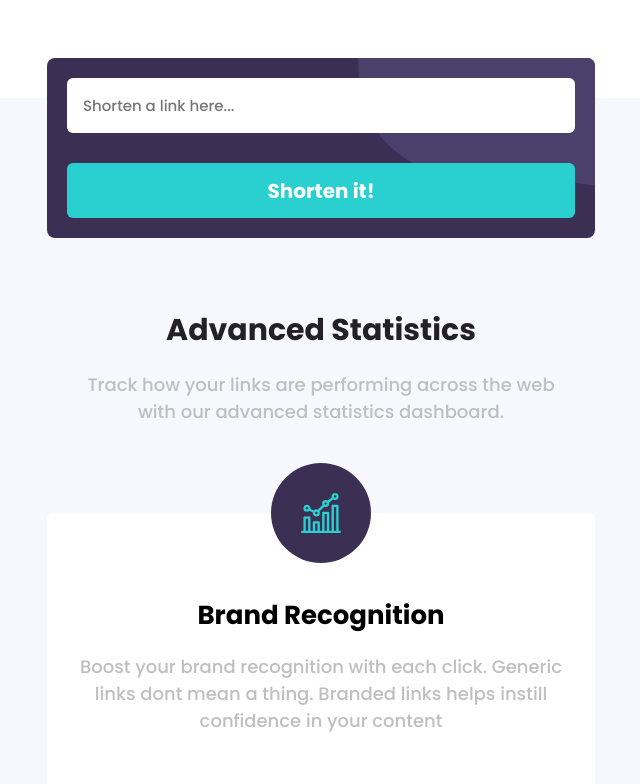
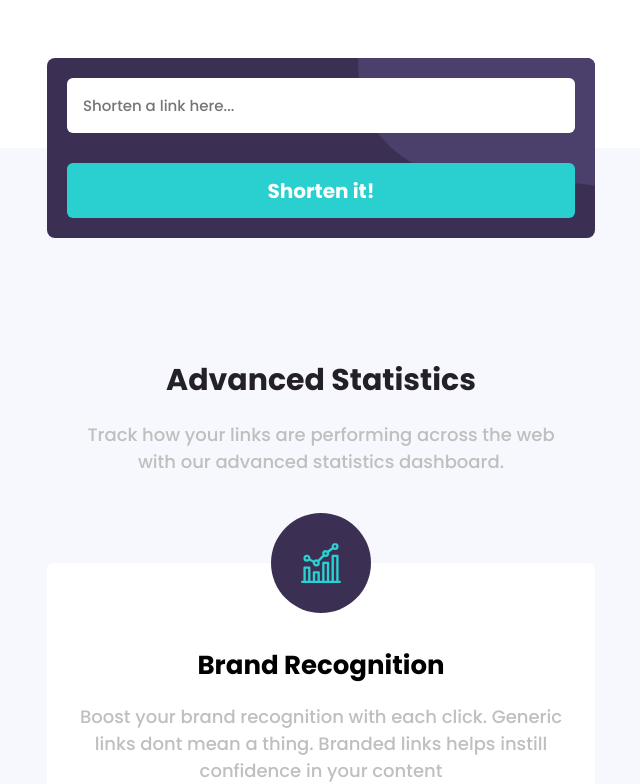
Before and after one commit to MBerry97/url-shortener, a React (Create React App) app: page / in a window 1280 px wide. Shown: the part 546-1330 px from the top of the page, without its empty margins (319-959 px from the left). Built offline with nearby package versions, Linux system fonts and the light colour scheme.

Commit message:
increased margin top of grey-bg

```diff
--- a/src/Components/Layout/Main/Main.css
+++ b/src/Components/Layout/Main/Main.css
@@ -54,7 +54,7 @@ main > div,
 .grey-bg {
   position: relative;
   background-color: #f7f8fd;
-  margin-top: 10rem;
+  margin-top: 15rem;
   width: 100%;
   display: flex;
   flex-direction: column;
--- a/src/Components/Templates/TextInputWithButton/TextInputWithButton.css
+++ b/src/Components/Templates/TextInputWithButton/TextInputWithButton.css
@@ -5,7 +5,7 @@
   border-radius: 0.8rem;
   position: absolute;
   width: 100%;
-  top: -9rem;
+  top: -14rem;
   overflow: hidden;
 }
 .textInputWithButton_container img {
```
